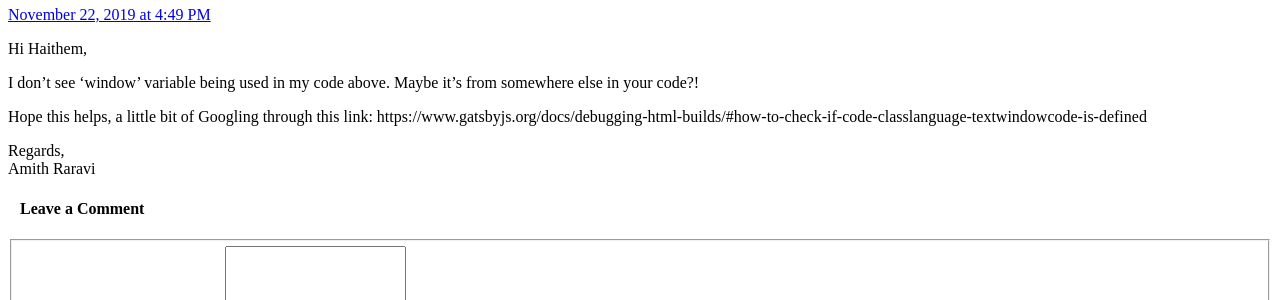
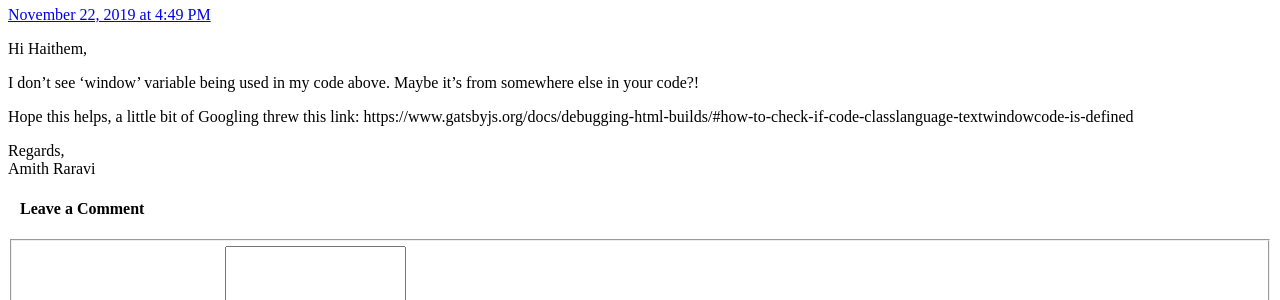
Before and after one commit to raravi/amithraravi2.com, a Jekyll site: the page built from _posts/2019-01-23-how-to-make-isotope-work-in-a-gatsby-site.md, in a window 1280 px wide and 900 px high, scrolled down 12126 px. Shown: the part 152-452 px from the top of the window. Built offline with Jekyll 4.4.1, drawn with Linux system fonts in a browser that asks for light colours.

```diff
--- a/_data/comments/how-to-make-isotope-work-in-a-gatsby-site/entry1574441365.yml
+++ b/_data/comments/how-to-make-isotope-work-in-a-gatsby-site/entry1574441365.yml
@@ -1,6 +1,6 @@
 _id: 1574441365
 replying_to: '2'
-message: "Hi Haithem,\r\n\r\nI don't see 'window' variable being used in my code above. Maybe it's from somewhere else in your code?!\r\n\r\nHope this helps, a little bit of Googling through this link: https://www.gatsbyjs.org/docs/debugging-html-builds/#how-to-check-if-code-classlanguage-textwindowcode-is-defined\r\n\r\nRegards,  \r\nAmith Raravi"
+message: "Hi Haithem,\r\n\r\nI don't see 'window' variable being used in my code above. Maybe it's from somewhere else in your code?!\r\n\r\nHope this helps, a little bit of Googling threw this link: https://www.gatsbyjs.org/docs/debugging-html-builds/#how-to-check-if-code-classlanguage-textwindowcode-is-defined\r\n\r\nRegards,  \r\nAmith Raravi"
 name: Amith Raravi
 email: f53870600465fb505ecf3d559cefccc5
 emailorig: amith.raravi@gmail.com
```
